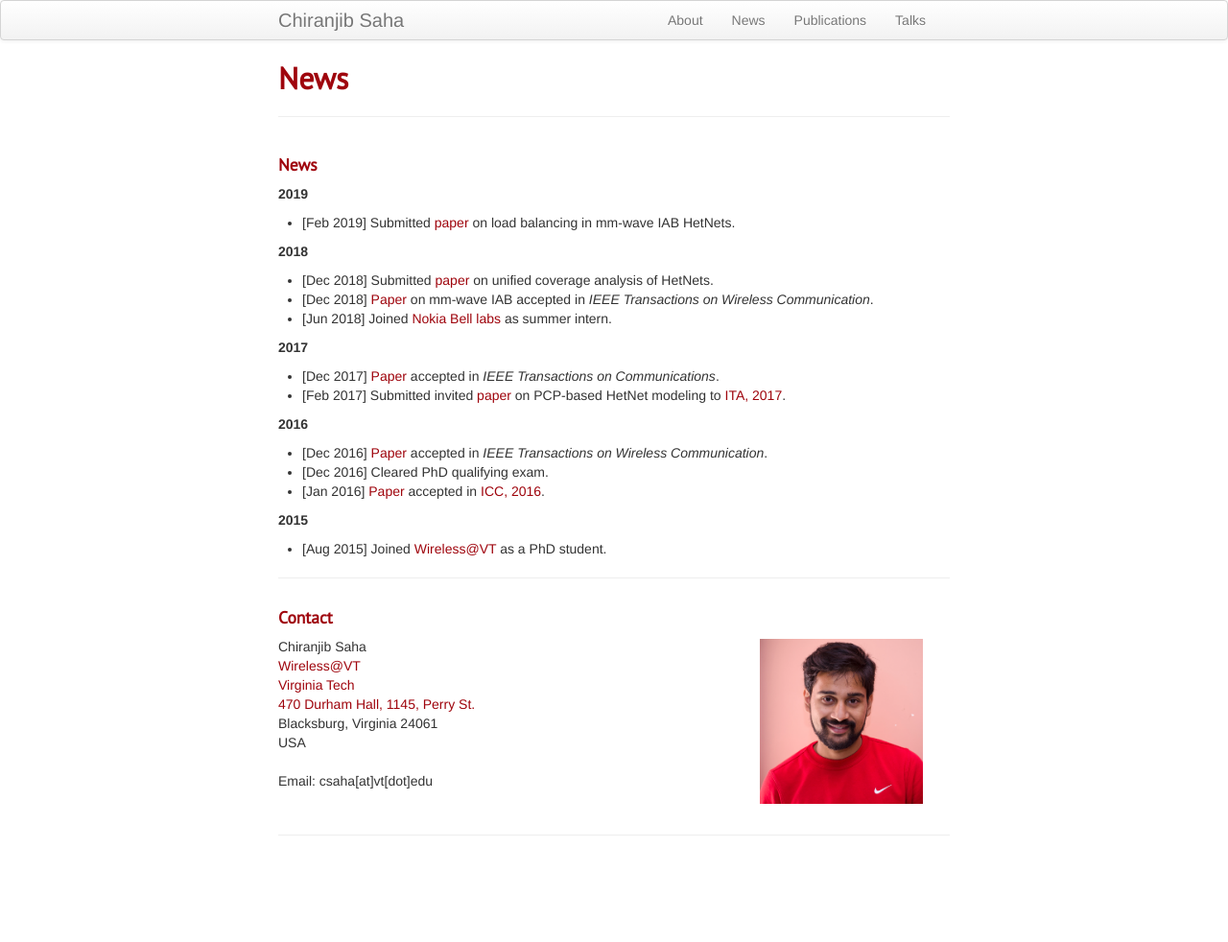
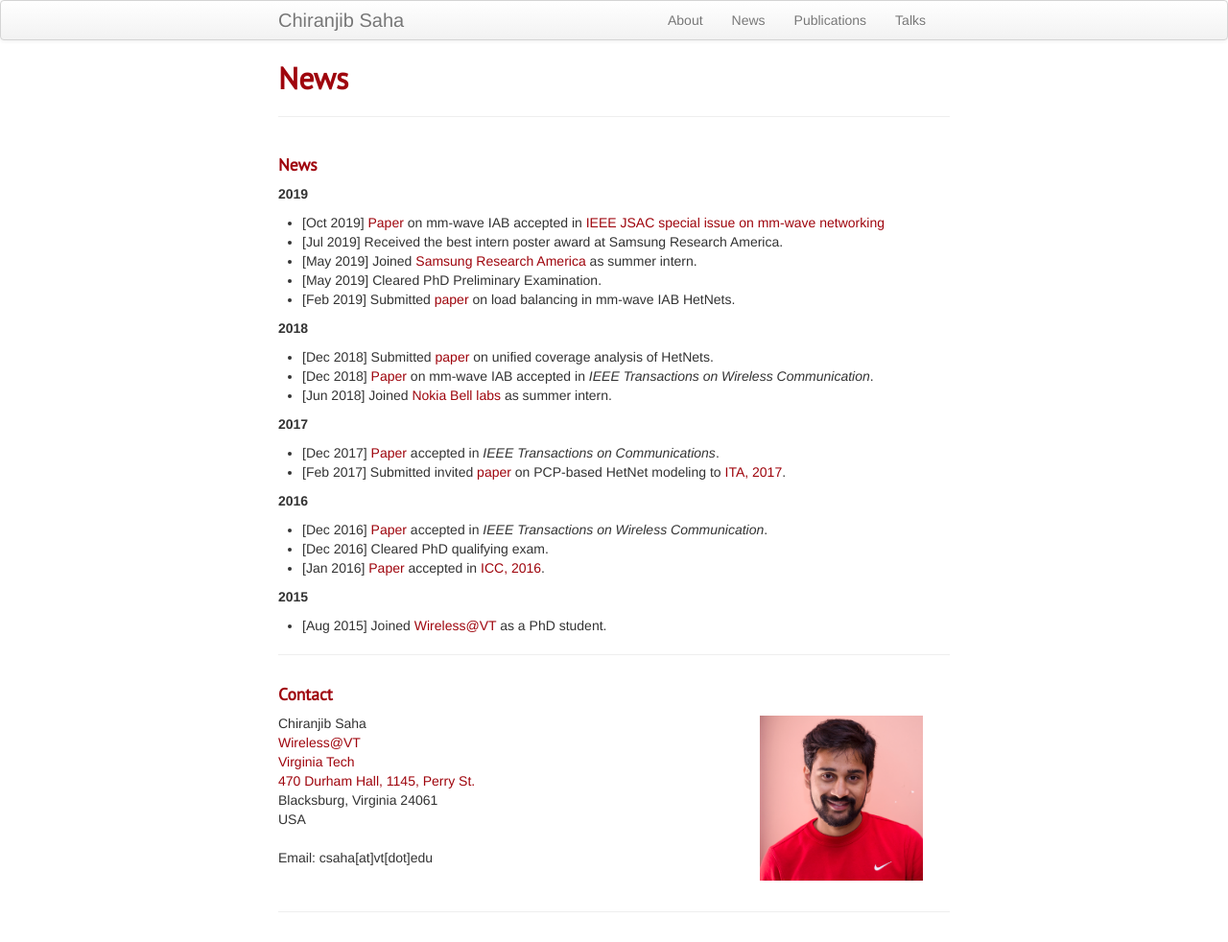
Before and after one commit to chiranjibsaha/chiranjibsaha.github.io, a Jekyll site: the page built from pages/news.md, in a window 1280 px wide. Shown: the whole page at 96% size. Built offline with Jekyll 4.4.1, drawn with Linux system fonts in a browser that asks for light colours; before the commit the page ends 902 px from its top, so only the background shows below that.

Commit message:
Updated news

```diff
--- a/pages/news.md
+++ b/pages/news.md
@@ -6,6 +6,10 @@ description: Chiranjib Saha is a PhD student in Bradley Department of Electrical
 
 #### News
 ##### 2019
+- [Oct 2019] [Paper](https://arxiv.org/abs/1902.06300) on mm-wave IAB accepted in [IEEE JSAC special issue on mm-wave networking](https://www.comsoc.org/publications/journals/ieee-jsac/cfp/millimeter-wave-networking)
+- [Jul 2019] Received the best intern poster award at Samsung Research America.
+- [May 2019] Joined [Samsung Research America](https://www.sra.samsung.com/) as summer intern.
+- [May 2019] Cleared PhD Preliminary Examination.
 - [Feb 2019] Submitted [paper](https://arxiv.org/abs/1902.06300) on load balancing in mm-wave IAB HetNets.
 
 ##### 2018
```
